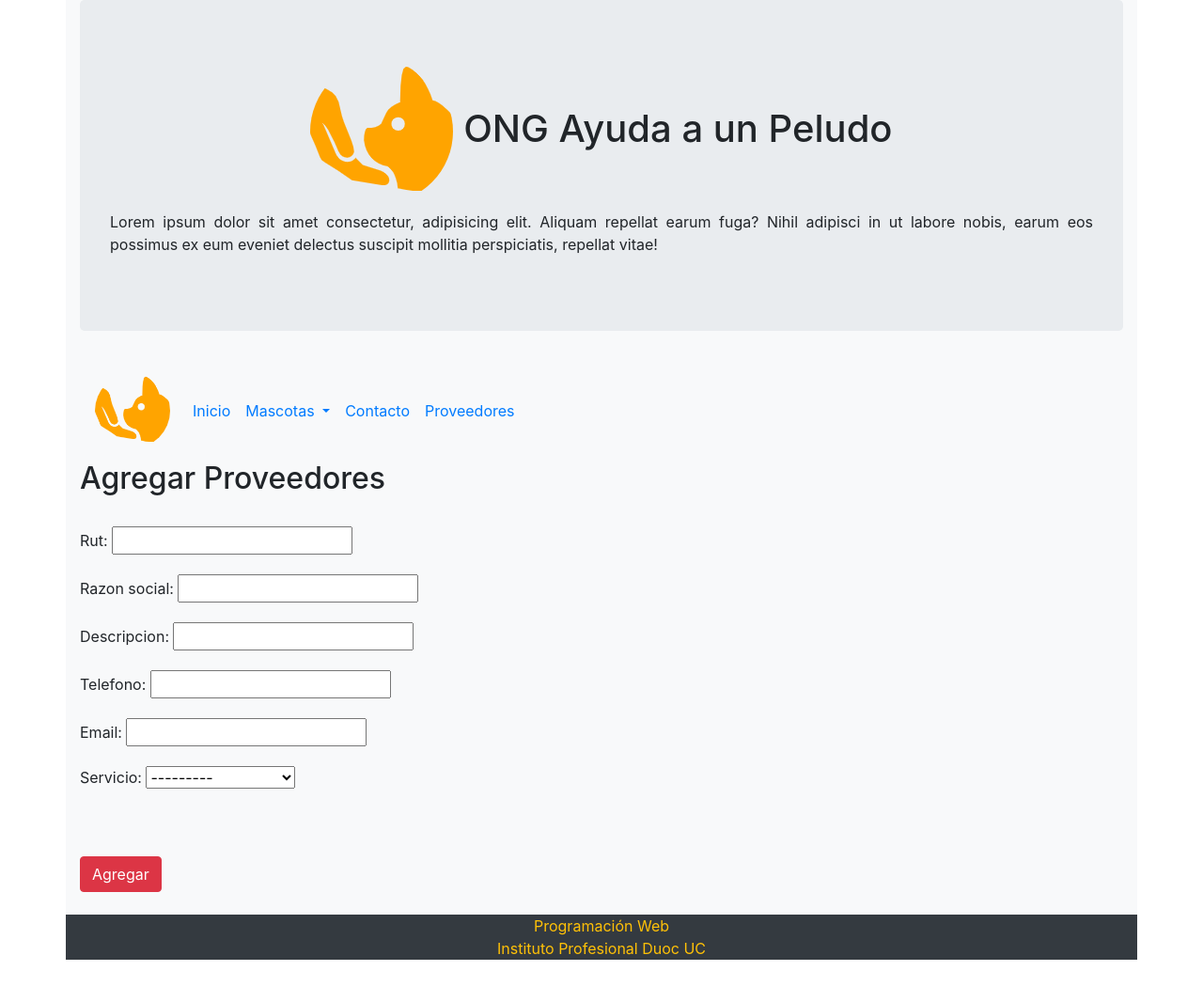
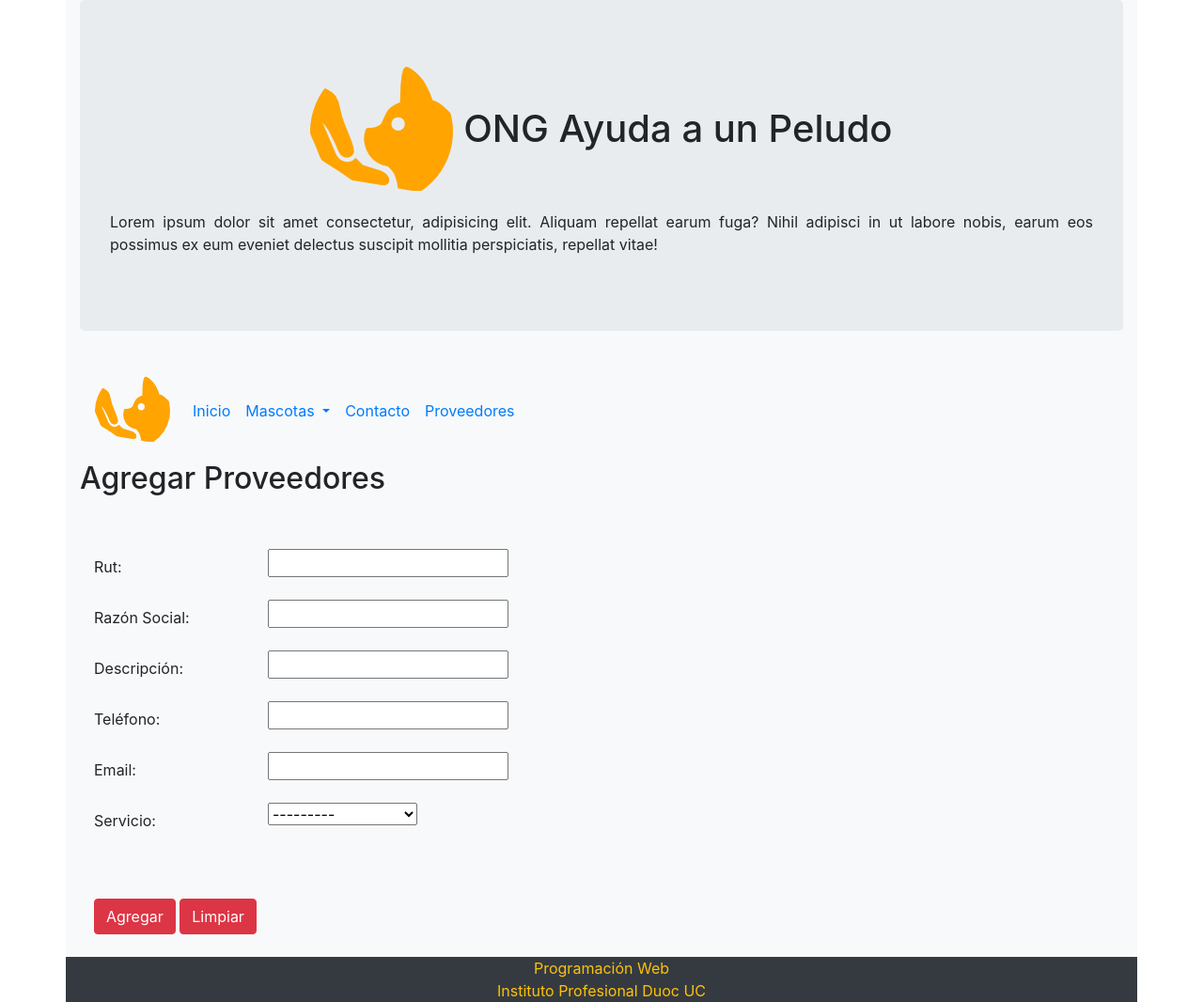
Before and after one commit to KevinPazSanchez/Evaluacion-3, a Django app: page /agregar/ in a window 1280 px wide. Shown: the whole page at 94% size. Before the commit the page ends 1021 px from the top, so only its background shows below. Run offline with Django 3.2, Linux system fonts and the light colour scheme; data comes from the database, SQL or seed files in the repository; some libraries are stand-ins or nearby versions.

Commit message:
Se sube diseño  de formulario agregar proveedores

```diff
--- a/Testdjango/core/templates/core/agregar_proveedores.html
+++ b/Testdjango/core/templates/core/agregar_proveedores.html
@@ -62,15 +62,51 @@
         </nav>
         <h2>Agregar Proveedores</h2>
         <br>
-        <form action="" method="POST">
+        <form action="" method="POST" class="post-form">
             {% csrf_token %}
-            {{form.as_p}}
-            <br> <br>
-
-            <input type="submit" class="btn btn-danger" value="Agregar" />
-
+            <div class="container">
+                <br>
+                <div class="form-group row">
+                    <label class="col-sm-2 col-form-label">Rut:</label>
+                    <div class="col-sm-4">
+                        {{form.rut}}
+                    </div>
+                </div>
+                <div class="form-group row">
+                    <label class="col-sm-2 col-form-label">Razón Social:</label>
+                    <div class="col-sm-4">
+                        {{form.razon_social}}
+                    </div>
+                </div>
+                <div class="form-group row">
+                    <label class="col-sm-2 col-form-label">Descripción:</label>
+                    <div class="col-sm-4">
+                        {{form.descripcion}}
+                    </div>
+                </div>
+                <div class="form-group row">
+                    <label class="col-sm-2 col-form-label">Teléfono:</label>
+                    <div class="col-sm-4">
+                        {{form.telefono}}
+                    </div>
+                </div>
+                <div class="form-group row">
+                    <label class="col-sm-2 col-form-label">Email:</label>
+                    <div class="col-sm-4">
+                        {{form.email}}
+                    </div>
+                </div>
+                <div class="form-group row">
+                    <label class="col-sm-2 col-form-label">Servicio:</label>
+                    <div class="col-sm-4">
+                        {{form.servicio}}
+                    </div>
+                </div>
+                <br> <br>
+                <input type="submit" class="btn btn-danger" value="Agregar" />
+                <input type="reset" class="btn btn-danger" value="Limpiar" />
+            </div>
         </form>
-
         {{mensaje}}
         <br>
         <footer>
@@ -81,6 +117,7 @@
                 </div>
             </div>
         </footer>
+    </div>
 </body>
 
 </html>
```
